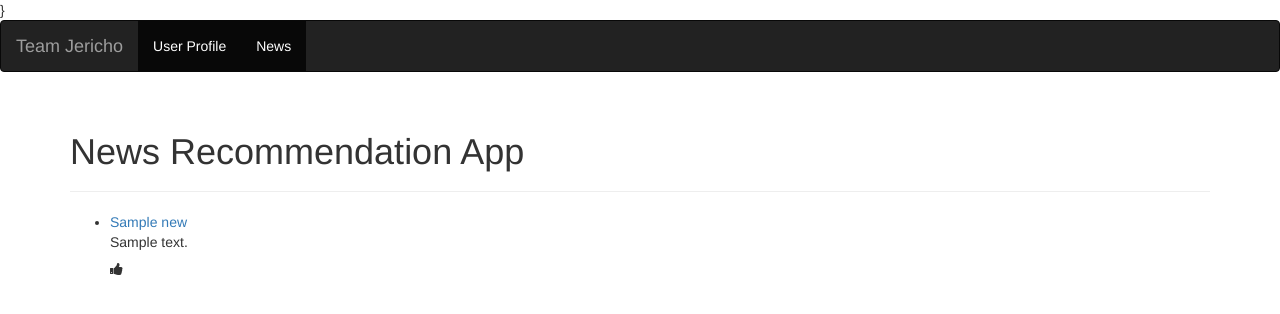
After one commit to SakshamSinha/News-Recommendation, a Django app: template newsrecoapp/application/templates/mainpage.html in a window 1280 px wide. The commit adds this page. Shown: the top 314 px of the page. Run offline with Django 3.2, Linux system fonts and the light colour scheme; the template is opened without the code that fills it: most values are stand-ins (such as "Sample title", 1, 10 or a date in 2020); some libraries are stand-ins or nearby versions.

Commit message:
added main page and UI changes

```diff
--- /dev/null
+++ b/newsrecoapp/application/templates/mainpage.html
@@ -0,0 +1,59 @@
+<html>
+<head>
+    <title>News Recommendation App</title>
+    <meta charset="utf-8">
+    <meta name="viewport" content="width=device-width, initial-scale=1">
+    <link rel="stylesheet" href="https://maxcdn.bootstrapcdn.com/bootstrap/3.3.7/css/bootstrap.min.css">
+    <script src="https://ajax.googleapis.com/ajax/libs/jquery/3.3.1/jquery.min.js"></script>
+    <script src="https://maxcdn.bootstrapcdn.com/bootstrap/3.3.7/js/bootstrap.min.js"></script>
+    <link rel="stylesheet" href="https://cdnjs.cloudflare.com/ajax/libs/font-awesome/4.7.0/css/font-awesome.min.css">
+    <script src="https://ajax.googleapis.com/ajax/libs/jquery/3.3.1/jquery.min.js"></script>
+    <Style>
+      .fa
+      {
+      font-size= 400px;
+      cursor:pointer;
+      user-select:none;
+      }
+      .fa:hover{
+    color:blue;
+        }
+    </Style>
+    <script language='javascript'>
+    function happycode(){
+        alert("{{news.categories}}");
+    }
+    </script>
+}
+</head>
+<body>
+<nav class="navbar navbar-inverse">
+  <div class="container-fluid">
+    <div class="navbar-header">
+      <a class="navbar-brand" href="#">Team Jericho</a>
+    </div>
+    <ul class="nav navbar-nav">
+        <li class="active"><a href="http://127.0.0.1:8000/registration/profile">User Profile</a></li>
+        <li class="active"><a href="#">News</a></li>
+    </ul>
+  </div>
+</nav>
+<div class="container">
+  <div class="page-header">
+    <h1>News Recommendation App</h1>
+  </div>
+<div class="news">
+      <ul>
+        {% for news in all_news %}
+        <li>
+        <a href={{ news.url }} target="_blank">{{ news.title }} </a>
+        <p> {{news.description}}</p>
+         <i onclick = "myfunction(this)" class="fa fa-thumbs-up"></i>
+        </li>
+
+        {% endfor %}
+      </ul>
+    </div>
+
+</body>
+</html>
--- a/newsrecoapp/application/templates/registration/profile.html
+++ b/newsrecoapp/application/templates/registration/profile.html
@@ -6,6 +6,9 @@
 	</head>
 
 	<body>
+  </div>
+
+		<div class="container">
 		<div class="page-title">User Profile</div>
 
 		{% block content %}
@@ -16,7 +19,7 @@
 		  <button type="submit">Save changes</button>
 		</form>
 		{% endblock %}
-
+		</div>
 	</body>
 
 </html>
```
Also changed, not shown: newsrecoapp/database.db (added), newsrecoapp/db.sqlite3 (deleted).
